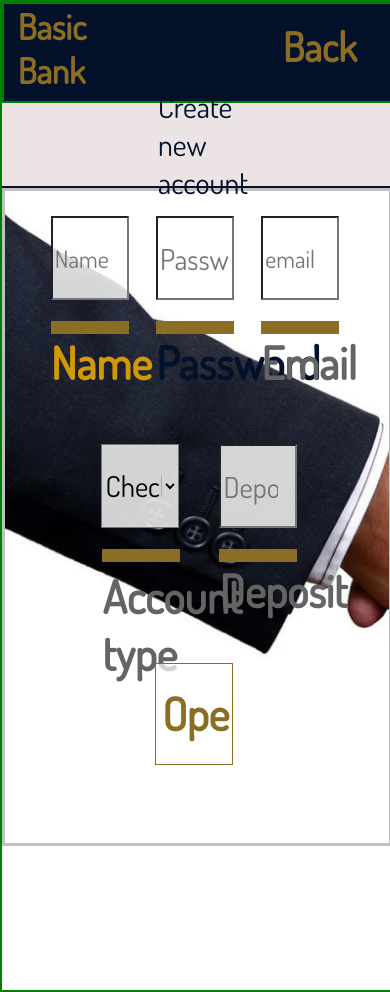
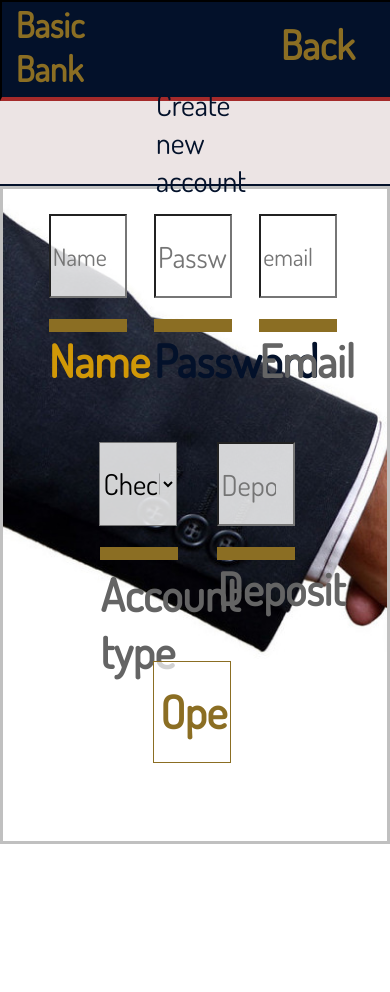
Before and after one commit to cyberstizz/basicbank, a React (Create React App) app: page /create in a window 390 px wide. Shown: the top 992 px of the page. Built offline with nearby package versions, Linux system fonts and the light colour scheme; a web font is replaced by a local one.

Commit message:
added css rules fora all elements up to the first name block

```diff
--- a/src/components/Create.css
+++ b/src/components/Create.css
@@ -6,16 +6,36 @@
 
 
 .fullAccountsPage{
-border: solid 2px green;
 overflow: hidden;
 height: 62rem;
 }
 
 .topHeader{
-    border: solid 2px green;
+}
+
+.infoSection{
+
+}
+
+.createNewAccountHeader{
+
+}
+
+.createbottomsection{
+
+}
+
+.createNewAccountForm{
+
+}
+
+.createUserSection{
+
 }
 
 
-
+.firstNameBlock{
 
 }
+
+}
```
